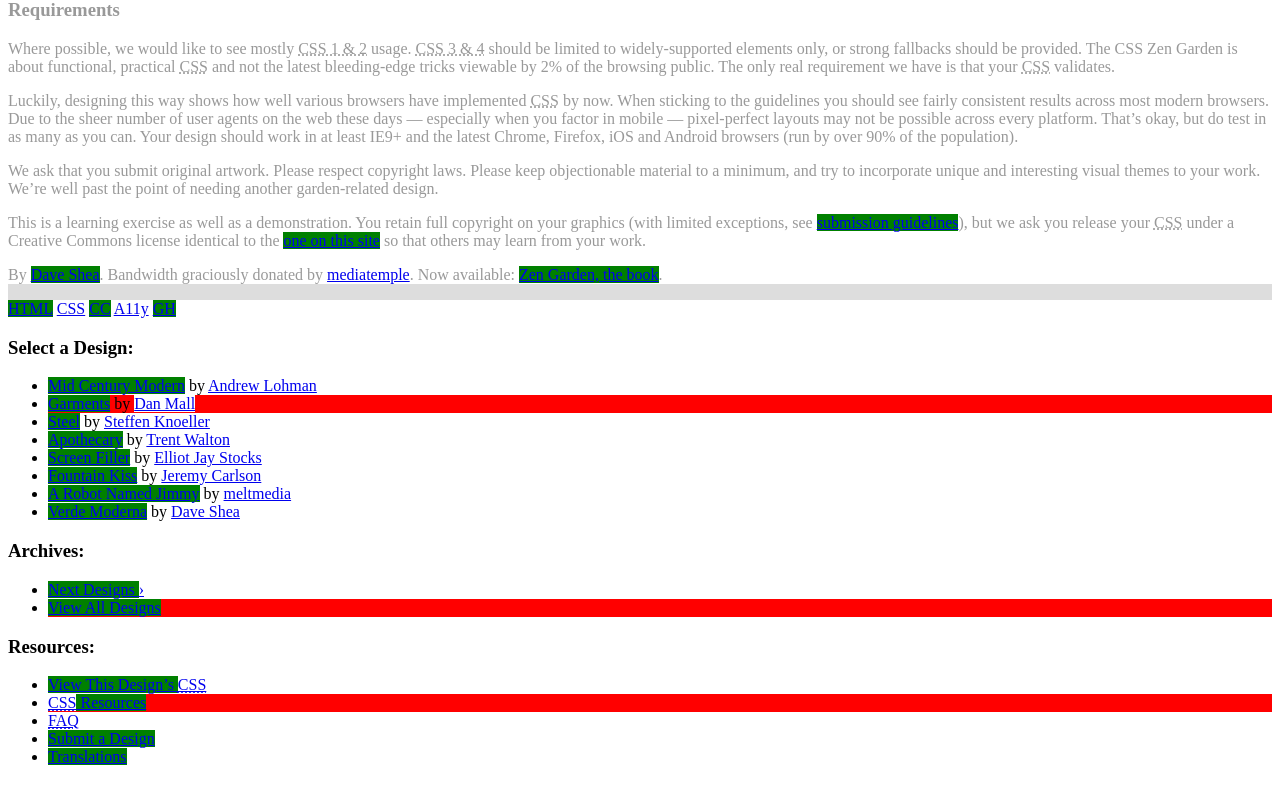
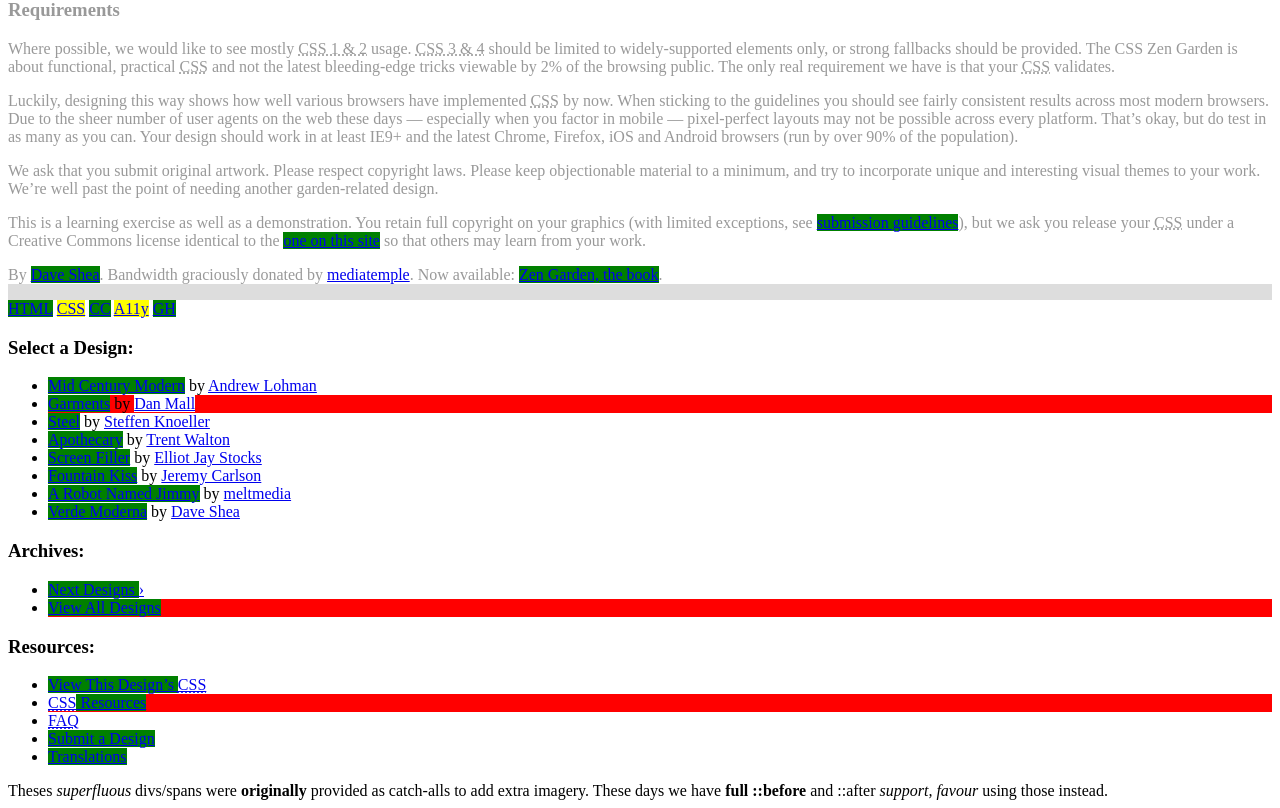
Before and after one commit to pondit/FTFL01-ITS-Laravel, a PHP site: page /csszengarden.html in a window 1280 px wide. Shown: the part 791-1599 px from the top of the page. Before the commit the page ends 1556 px from the top, so only its background shows below. Run offline with PHP 8.4, Linux system fonts and the light colour scheme.

Commit message:
Select child of a certain parents

```diff
--- a/ITS_2014000066_Tahsin_Abrar/css practice/css/selector_example.css
+++ b/ITS_2014000066_Tahsin_Abrar/css practice/css/selector_example.css
@@ -33,3 +33,9 @@ li:nth-child(2){
 a:nth-child(2n+1){
 	background-color: green;
 }
+/*
+select all the a that are child of footer
+*/
+footer a{
+	background-color: yellow;
+}
--- a/ITS_2014000066_Tahsin_Abrar/css practice/csszengarden.html
+++ b/ITS_2014000066_Tahsin_Abrar/css practice/csszengarden.html
@@ -181,13 +181,15 @@
 
 <!--
 
-	These superfluous divs/spans were originally provided as catch-alls to add extra imagery.
+	Theses uperfluous divs/spans were originally provided as catch-alls to add extra imagery.
 	These days we have full ::before and ::after support, favour using those instead.
 	These only remain for historical design compatibility. They might go away one day.
 
 -->
 <div class="extra1" role="presentation"></div><div class="extra2" role="presentation"></div><div class="extra3" role="presentation"></div>
 <div class="extra4" role="presentation"></div><div class="extra5" role="presentation"></div><div class="extra6" role="presentation"></div>
-
+<div>
+	Theses <i>superfluous</i> divs/spans were <b>originally</b> provided as catch-alls to add extra imagery. These days we have <b>full ::before</b> and ::after <i>support, favour</i> using those instead.
+</div>
 </body>
 </html>
```
